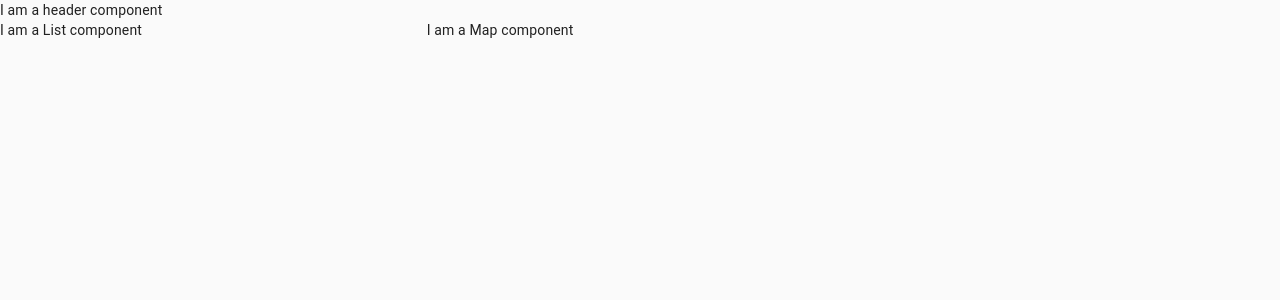
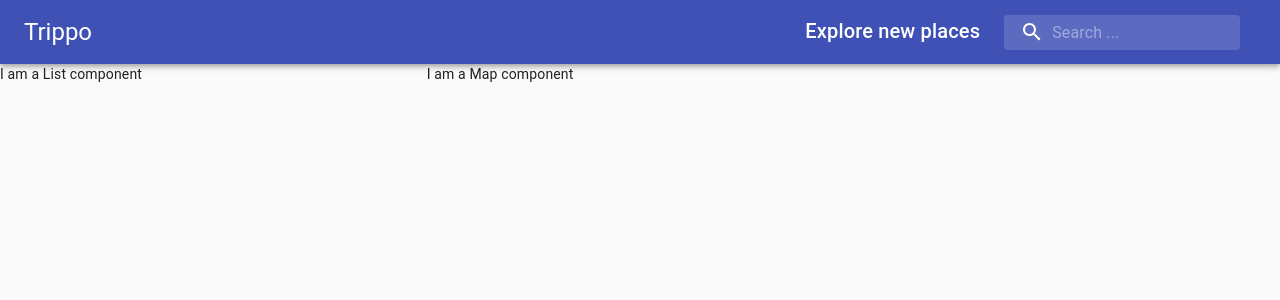
Before and after one commit to kristijan-kresic-hvar/trippo, a React (Create React App) app: page / in a window 1280 px wide. Shown: the top 300 px of the page. Built offline with nearby package versions, Linux system fonts and the light colour scheme.

Commit message:
Header component setup

```diff
--- a/src/components/Header/Header.jsx
+++ b/src/components/Header/Header.jsx
@@ -1,8 +1,34 @@
 import React from 'react'
+import { Autocomplete } from '@react-google-maps/api'
+import { AppBar, Toolbar, Typography, InputBase, Box } from '@material-ui/core'
+import SearchIcon from '@material-ui/icons/Search'
+import useStyles from './styles'
 
 const Header = () => {
+
+    const classes = useStyles()
+
     return(
-        <div>I am a header component</div>
+        <AppBar position="static">
+            <Toolbar className={classes.toolbar}>
+                <Typography variant="h5" className={classes.title}>
+                    Trippo
+                </Typography>
+                <Box display="flex">
+                    <Typography variant="h6" className={classes.title}>
+                        Explore new places
+                    </Typography>
+                    {/* <Autocomplete> */}
+                        <div className={classes.search}>
+                            <div className={classes.searchIcon}>
+                                <SearchIcon />
+                            </div>
+                            <InputBase placeholder="Search ..." classes={{ root: classes.inputRoot, input: classes.inputInput }}/>
+                        </div>
+                    {/* </Autocomplete> */}
+                </Box>
+            </Toolbar>
+        </AppBar>
     )
 }
 
--- a/src/components/Header/styles.js
+++ b/src/components/Header/styles.js
@@ -0,0 +1,32 @@
+import { alpha, makeStyles } from '@material-ui/core/styles';
+
+export default makeStyles((theme) => ({
+  title: {
+    display: 'none',
+    [theme.breakpoints.up('sm')]: {
+      display: 'block',
+    },
+  },
+  search: {
+    position: 'relative',
+    borderRadius: theme.shape.borderRadius,
+    backgroundColor: alpha(theme.palette.common.white, 0.15),
+    '&:hover': { backgroundColor: alpha(theme.palette.common.white, 0.25) },
+    marginRight: theme.spacing(2),
+    marginLeft: 0,
+    width: '100%',
+    [theme.breakpoints.up('sm')]: { marginLeft: theme.spacing(3), width: 'auto' },
+  },
+  searchIcon: {
+    padding: theme.spacing(0, 2), height: '100%', position: 'absolute', pointerEvents: 'none', display: 'flex', alignItems: 'center', justifyContent: 'center',
+  },
+  inputRoot: {
+    color: 'inherit',
+  },
+  inputInput: {
+    padding: theme.spacing(1, 1, 1, 0), paddingLeft: `calc(1em + ${theme.spacing(4)}px)`, transition: theme.transitions.create('width'), width: '100%', [theme.breakpoints.up('md')]: { width: '20ch' },
+  },
+  toolbar: {
+    display: 'flex', justifyContent: 'space-between',
+  },
+}));
```
